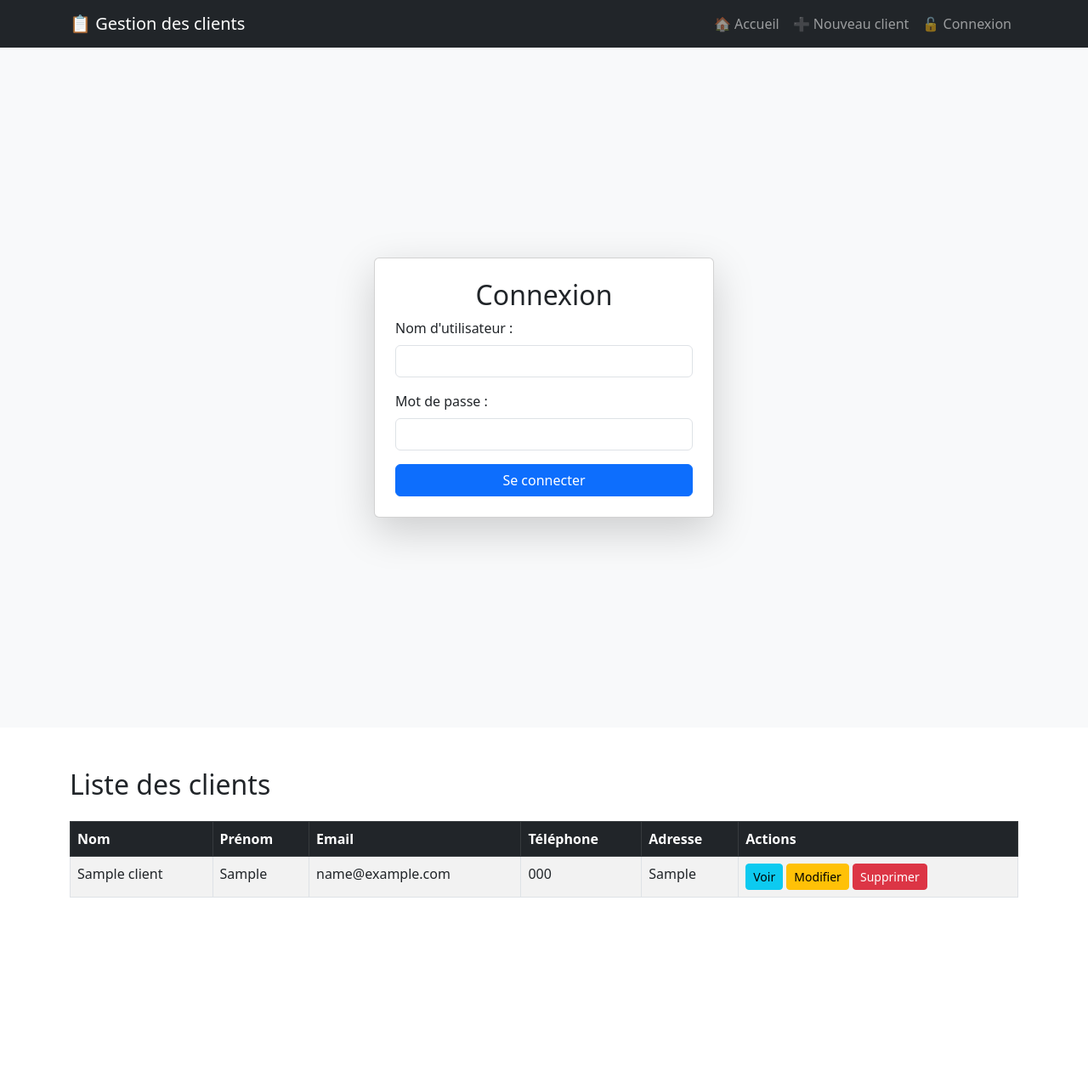
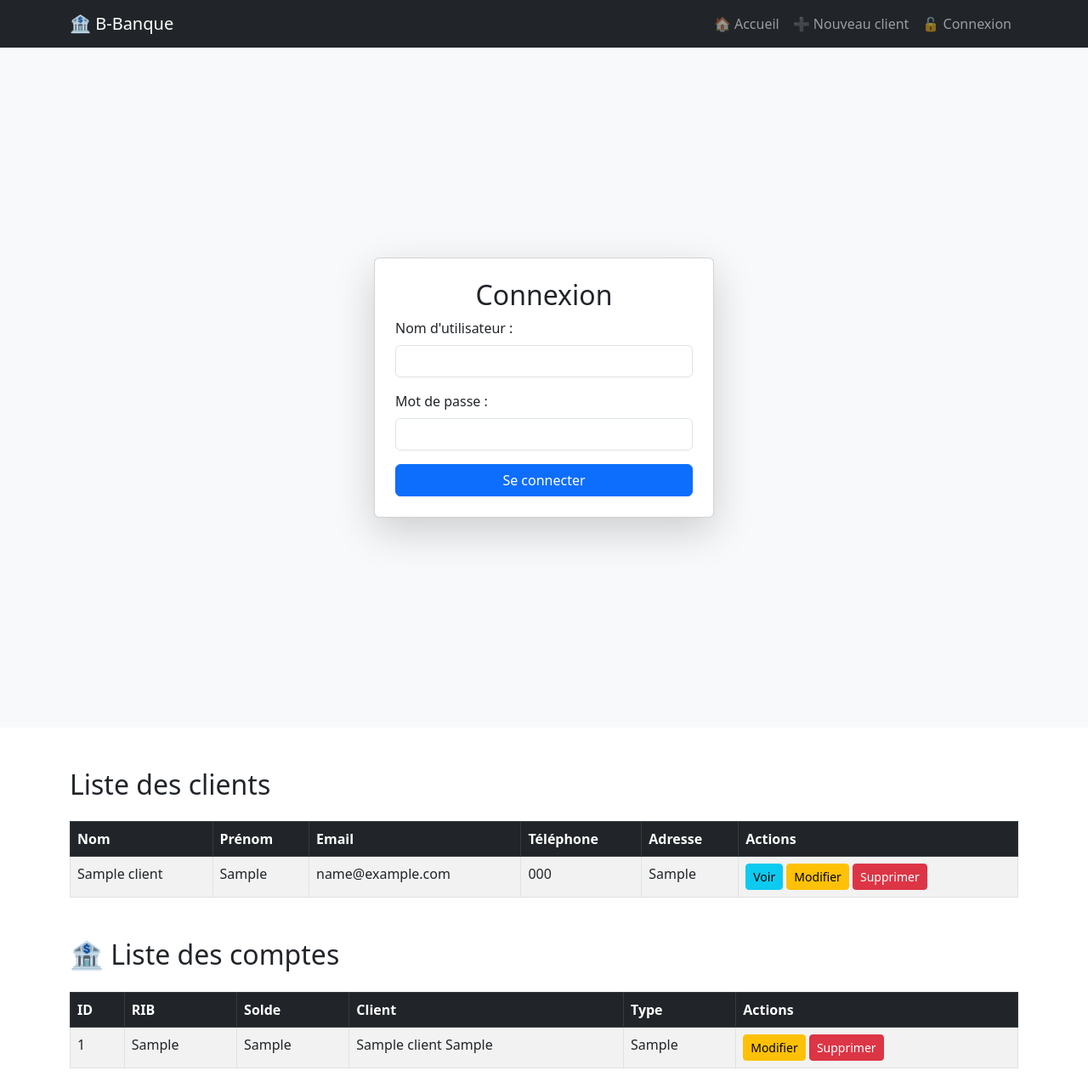
Before and after one commit to Fatoumatou-Zhra/Application-Bancaire, a PHP site: page / in a window 1280 px wide. Shown: the whole page at 85% size. Before the commit the page ends 1056 px from the top, so only its background shows below. Run offline with PHP 8.4, Linux system fonts and the light colour scheme; tables that the repository leaves empty or names only in its code hold one stand-in row (values such as "Sample post").

Commit message:
Ajout du blocage de suppression dans le cas où le client à un compte, ajout de l'identifiant du compte

```diff
--- a/controllers/ClientController.php
+++ b/controllers/ClientController.php
@@ -28,9 +28,21 @@ class ClientController{
         require_once __DIR__ . '/../views/modify-client.php';
     }
 
-    public function deleteClient($id){
+    public function deleteClient($id) {
+        if ($this->clientModel->hasCompte($id)) {
+            echo "<script>
+                    alert('❌ Impossible de supprimer ce client car il possède un compte.');
+                    window.history.back();
+                  </script>";
+            exit; // Arrête l'exécution pour éviter toute suppression
+        }
+
         $this->clientModel->deleteClient($id);
-        header('Location: index.php');
+        echo "<script>
+                alert('✅ Client supprimé avec succès.');
+                window.location.href = 'index.php';
+              </script>";
+        exit;
     }
 
     public function createClient(string $nom, string $prenom, string $email, string $telephone, $adresse){
--- /dev/null
+++ b/controllers/CompteController.php
@@ -0,0 +1,50 @@
+<?php
+
+require_once __DIR__ . '/../model/comptes.php';
+require_once __DIR__ . '/../model/clients.php';
+
+class CompteController{
+    private $compteModel;
+    private $clientModel;
+
+    public function __construct(){
+        $this->compteModel = new Compte();
+        $this->clientModel = new Client();
+    }
+
+    public function newCompte(){
+        $clients = $this->clientModel->getAllClients();
+        require_once __DIR__ . '/../views/new-compte.php';
+    }
+
+    public function listAllComptes(){
+        $comptes = $this->compteModel->getAllComptes();
+        require_once __DIR__ . '/../views/liste-comptes.php';
+    }
+
+    public function viewCompte($id){
+        $compte = $this->compteModel->getCompte($id);
+        require_once __DIR__ . '/../views/view-compte.php';
+    }
+
+    public function modifyCompte($id){
+        $compte = $this->compteModel->getCompte($id);
+        $clients = $this->clientModel->getAllClients();
+        require_once __DIR__ . '/../views/modify-compte.php';
+    }
+
+    public function deleteCompte($id){
+        $this->compteModel->deleteCompte($id);
+        header('Location: index.php');
+    }
+
+    public function createCompte(float $solde, string $rib, string $type_compte, int $client){
+        $this->compteModel->create($solde, $rib, $type_compte, $client);
+        header('Location: index.php');
+    }
+
+    public function updateCompte(int $id, float $solde, string $rib, string $type_compte, int $client){
+        $this->compteModel->update($id, $solde, $rib, $type_compte, $client);
+        header('Location: index.php');
+    }
+}
--- a/index.php
+++ b/index.php
@@ -1,8 +1,9 @@
 <?php
 
 session_start();
+require_once __DIR__ . '/controllers/AdminController.php';
 require_once __DIR__ . '/controllers/ClientController.php';
-require_once __DIR__ . '/controllers/AdminController.php';
+require_once __DIR__ . '/controllers/CompteController.php';
 
 $clientController = new ClientController();
 $adminController = new AdminController();
@@ -32,3 +33,27 @@ if (isset($_GET['action']) && $_GET['action'] == 'create' && isset($_POST['nom']
 } else {
     $clientController->listAllClients();
 }
+
+$compteController = new CompteController();
+
+if (isset($_GET['action']) && $_GET['action'] == 'create' && isset($_POST['rib']) && !empty($_POST['rib']) && isset($_POST['solde']) && !empty($_POST['solde']) && isset($_POST['type_compte']) && !empty($_POST['type_compte'])&& isset($_POST['id_client']) && !empty($_POST['id_client'])) {
+    $compteController->createCompte($_POST['rib'], $_POST['solde'], $_POST['typpe_compte'], $_POST['id_client']);
+} if (isset($_GET['action']) && $_GET['action'] == 'update' && isset($_POST['rib']) && !empty($_POST['rib']) && isset($_POST['solde']) && !empty($_POST['solde']) && isset($_POST['type_compte']) && !empty($_POST['type_compte']) && isset($_POST['id_client']) && !empty($_POST['id_client'])){
+    $compteController->updateCompte($_POST['id'], $_POST['solde'], $_POST['rib'], $_POST['type_compte'], $_POST['id_client']);
+} elseif (isset($_GET['action']) && isset($_GET['id']) && $_GET['action'] === 'supprimer'){
+    $compteController->deleteCompte($_GET['id']);
+} elseif (isset($_GET['id']) && !empty($_GET['id']) && isset($_GET['action']) && $_GET['action'] == 'voir'){
+    $compteController->viewCompte($_GET['id']);
+} elseif (isset($_GET['id']) && !empty($_GET['id']) && isset($_GET['action']) && $_GET['action'] == 'modifier'){
+    $compteController->modifyCompte($_GET['id']);
+} elseif (isset($_GET['page']) && $_GET['page'] === 'new-compte'){
+    $compteController->newCompte();
+} elseif (isset($_GET['page']) && $_GET['page'] === 'login'){
+    $adminController->index();
+} elseif (isset($_GET['action']) && $_GET['action'] === 'connexion' && isset($_POST['username']) && isset($_POST['password'])){
+    $adminController->connect($_POST['username'], $_POST['password']);
+} elseif (isset($_GET['action']) && $_GET['action'] === 'disconnect'){
+    $adminController->disconnect();
+} else {
+    $compteController->listAllComptes();
+}
--- a/model/clients.php
+++ b/model/clients.php
@@ -21,6 +21,13 @@ class Client{
         $stmt = $this->pdo->prepare($sqlDelete);
         $stmt->bindParam(':id', $id);
         $stmt->execute();
+    }
+
+    public function hasCompte($id_client) {
+        $sql = "SELECT id FROM compte WHERE id_client = ?";
+        $stmt = $this->pdo->prepare($sql);
+        $stmt->execute([$id_client]);
+        return $stmt->fetch() ? true : false;
     }
 
     public function getCLient($id) {
--- /dev/null
+++ b/model/comptes.php
@@ -0,0 +1,53 @@
+<?php
+
+require_once __DIR__ . '/../dao/connexion.php';
+
+class Compte{
+    private $pdo;
+
+    public function __construct(){
+        $this->pdo = getConnexion();
+    }
+
+    public function getAllComptes(){
+        $sql = "SELECT compte.id, compte.rib, compte.solde, compte.type_compte, client.nom, client.prenom
+                FROM compte INNER JOIN client ON compte.id_client = client.id";
+
+        $stmt = $this->pdo->query($sql);
+
+        return $stmt->fetchAll(PDO::FETCH_ASSOC);
+    }
+    public function deleteCompte($id){
+        $sqlDelete = "DELETE FROM compte WHERE id=:id";
+        $stmt = $this->pdo->prepare($sqlDelete);
+        $stmt->bindParam(':id', $id);
+        $stmt->execute();
+    }
+
+    public function getCompte($id) {
+        $stmt = $this->pdo->prepare("SELECT * FROM compte WHERE id=:id");
+        $stmt->bindParam(':id', $id);
+        $stmt->execute();
+
+        return $stmt->fetch();
+    }
+
+    public function create(float $solde, string $rib, string $type_compte){
+        $stmt = $this->pdo->prepare("INSERT INTO compte (solde, rib, type_compte) VALUES (:solde, :rib, :type_compte);");
+        $stmt->bindParam(':solde', $solde);
+        $stmt->bindParam(':rib', $rib);
+        $stmt->bindParam(':type_compte', $type_compte);
+
+        return $stmt->execute();
+    }
+
+    public function update(int $id, float $solde, string $rib, string $type_compte) {
+        $stmt = $this->pdo->prepare("UPDATE compte SET solde = :solde, rib = :rib, type_compte = :type_compte WHERE id=:id;");
+        $stmt->bindParam(':solde', $solde);
+        $stmt->bindParam(':rib', $rib);
+        $stmt->bindParam(':type_compte', $type_compte);
+        $stmt->bindParam(':id', $id);
+
+        return $stmt->execute();
+    }
+}
--- /dev/null
+++ b/views/liste-comptes.php
@@ -0,0 +1,43 @@
+<?php require_once __DIR__ . '/templates/header.php'; ?>
+
+<?php if (!empty($comptes)):  ?>
+    <div class="container mt-5">
+    <h2 class="mb-4">🏦 Liste des comptes</h2>
+
+    <table class="table table-striped table-bordered">
+        <thead class="table-dark">
+            <tr>
+                <th>ID</th>
+                <th>RIB</th>
+                <th>Solde</th>
+                <th>Client</th>
+                <th>Type</th>
+                <th>Actions</th>
+            </tr>
+        </thead>
+        <tbody>
+            <?php foreach ($comptes as $compte): ?>
+                <tr>
+                    <td><?= htmlspecialchars($compte['id']) ?></td>
+                    <td><?= htmlspecialchars($compte['rib']) ?></td>
+                    <td><?= htmlspecialchars($compte['solde']) ?></td>
+                    <td><?= htmlspecialchars($compte['nom']) ?> <?= htmlspecialchars($compte['prenom']) ?></td>
+                    <td><?= htmlspecialchars($compte['type_compte']) ?></td>
+                    <td>
+                        <a href="?id=<?= $compte['id'] ?>&action=modifier" class="btn btn-warning btn-sm">Modifier</a>
+                        <a href="?id=<?= $compte['id'] ?>&action=supprimer"
+                           class="btn btn-danger btn-sm"
+                           onclick="return confirm('Êtes-vous sûr de vouloir supprimer ce compte ?')">
+                            Supprimer
+                        </a>
+                    </td>
+                </tr>
+            <?php endforeach; ?>
+        </tbody>
+    </table>
+</div>
+<?php else: ?>
+    <p style="text-align: center;">Aucun compte trouvé.</p>
+<?php endif; ?>
+
+<?php require_once __DIR__ . '/templates/footer.php'; ?>
--- a/views/templates/header.php
+++ b/views/templates/header.php
@@ -9,7 +9,7 @@
 <body>
     <nav class="navbar navbar-expand-lg navbar-dark bg-dark">
         <div class="container">
-            <a class="navbar-brand" href="?">📋 Gestion des clients</a>
+            <a class="navbar-brand" href="?">🏦 B-Banque</a>
             <div class="" id="navbarNav">
                 <ul class="navbar-nav ms-auto">
                     <li class="nav-item">
```
Also changed, not shown: dao/connexion.php (+4 -4 lines), views/modify-compte.php (added, +38 -0 lines), views/new-compte.php (added, +26 -0 lines).
